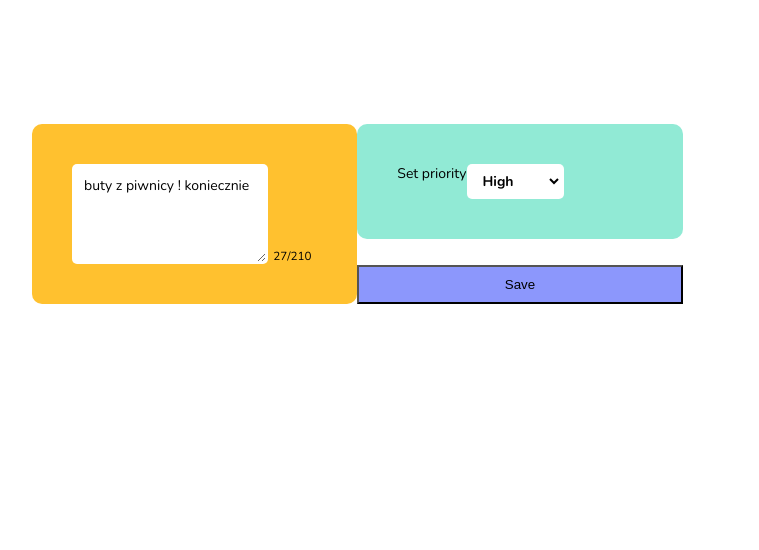
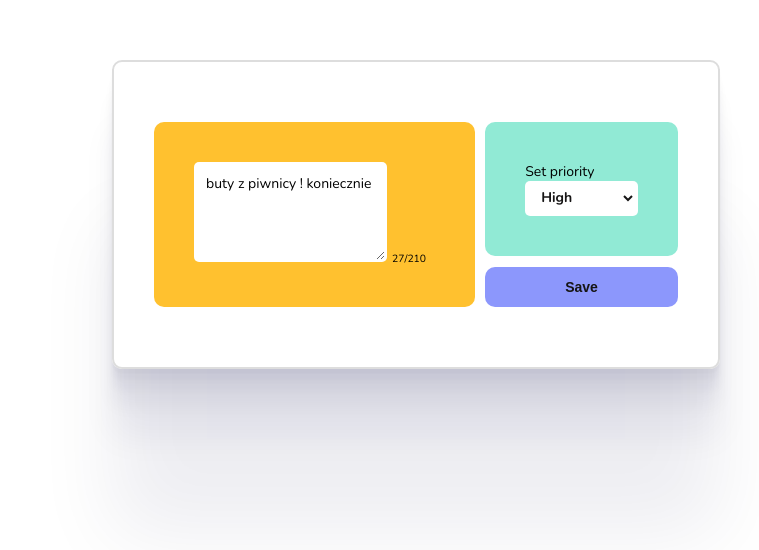
Before and after one commit to oladabro/todoList, a React (Create React App) app: page /1 in a window 1280 px wide. Shown: the part 186-736 px from the top of the page, without its empty margins (224-983 px from the left). Built offline with nearby package versions, Linux system fonts and the light colour scheme; data requests are answered from the project's data file.

Commit message:
add style to edit item component

```diff
--- a/data/db.json
+++ b/data/db.json
@@ -2,13 +2,13 @@
   "tasks": [
     {
       "name": "buty z piwnicy ! koniecznie",
-      "isDone": false,
+      "isDone": true,
       "priority": "High",
       "id": 1
     },
     {
       "name": "odebrać etykietę od Mirki",
-      "isDone": false,
+      "isDone": true,
       "priority": "Low",
       "id": 2
     },
@@ -20,13 +20,13 @@
     },
     {
       "name": "obiad",
-      "isDone": false,
+      "isDone": true,
       "priority": "High",
       "id": 4
     },
     {
       "name": "sprawdzić status dowodu Szymka",
-      "isDone": false,
+      "isDone": true,
       "priority": "Medium",
       "id": 5
     }
--- a/src/components/CreateTodoItem/CreateTodoItemStyle.js
+++ b/src/components/CreateTodoItem/CreateTodoItemStyle.js
@@ -61,6 +61,7 @@ export const CreateTodoItemStyle = styled.form`
     cursor: pointer;
     font-family: 'Nunito', sans-serif;
     font-weight: 700;
+    color: #161515;
 
     &:focus {
       border: 2px solid white;
@@ -82,6 +83,7 @@ export const CreateTodoItemStyle = styled.form`
     background-color: white;
     font-family: 'Nunito', sans-serif;
     font-weight: 700;
+    color: #161515;
   }
 
   & select:focus {
--- a/src/components/EditTodoItem/EditToDoItemStyle.js
+++ b/src/components/EditTodoItem/EditToDoItemStyle.js
@@ -7,22 +7,41 @@ export const Button = styled.button`
   padding: ${(props) => props.padding};
   background-color: ${theme.purple};
   align-self: end;
+  border: 2px solid transparent;
+  border-radius: ${theme.borderRadius};
+  font-weight: 700;
+  font-size: 1em;
+  color: #161515;
+  transition: all 0.3s;
 
   &:hover {
     cursor: pointer;
+    background-color: ${theme.green};
+  }
+  &:focus {
+    outline: none;
+    border: 2px solid ${theme.green};
   }
 `;
 
 export const EditTodoItemStyle = styled.section`
   display: flex;
-  justify-items: center;
+  justify-content: center;
   align-items: center;
   width: 60vw;
   height: 100vh;
 
   & main {
     display: grid;
-    grid-template-columns: 1fr 1fr;
+    grid-template-columns: 1fr 0.6fr;
+    grid-column-gap: 10px;
+    padding: 60px 40px;
+    border: 2px solid #ddd;
+    border-radius: ${theme.borderRadius};
+    box-shadow: 0 4.6px 2.2px rgba(0, 0, 75, 0.02),
+      0 11px 5.3px rgba(0, 0, 75, 0.028), 0 20.7px 10px rgba(0, 0, 75, 0.035),
+      0 36.9px 17.9px rgba(0, 0, 75, 0.042),
+      0 68.9px 33.4px rgba(0, 0, 75, 0.05), 0 165px 80px rgba(0, 0, 75, 0.07);
   }
 
   /* grid-auto-rows: minmax(40px, auto); */
@@ -32,8 +51,6 @@ export const EditTodoItemStyle = styled.section`
     padding: 40px;
     /* align-self: start; */
     border-radius: ${theme.borderRadius};
-    display: flex;
-    /* align-self: center; */
   }
 
   & div:nth-of-type(1) {
@@ -47,10 +64,13 @@ export const EditTodoItemStyle = styled.section`
     align-self: start;
     /* margin-bottom: 30px; */
     background-color: ${theme.green};
+    display: flex;
+    flex-direction: column;
   }
   & small {
     align-self: flex-end;
     margin-left: 5px;
+    font-size: 0.65rem;
   }
   & textarea {
     width: 80%;
@@ -62,7 +82,7 @@ export const EditTodoItemStyle = styled.section`
     font-family: 'Nunito', sans-serif;
     font-size: 1em;
   }
-  & input:focus {
+  & textarea:focus {
     outline: none;
     border: 2px solid ${theme.purple};
   }
@@ -78,5 +98,10 @@ export const EditTodoItemStyle = styled.section`
     background-color: white;
     font-family: 'Nunito', sans-serif;
     font-weight: 700;
+    color: #161515;
+  }
+  & select:focus {
+    outline: none;
+    border: 2px solid ${theme.purple};
   }
 `;
--- a/src/components/SearchSectionStyle/SearchSectionStyle.js
+++ b/src/components/SearchSectionStyle/SearchSectionStyle.js
@@ -36,7 +36,7 @@ export const SearchSectionStyle = styled.section`
     transition: all 0.3s;
     outline: none;
     border: 2px solid transparent;
-
+    color: #161515;
     background-color: #91ead5;
     cursor: pointer;
     font-family: 'Nunito', sans-serif;
```
